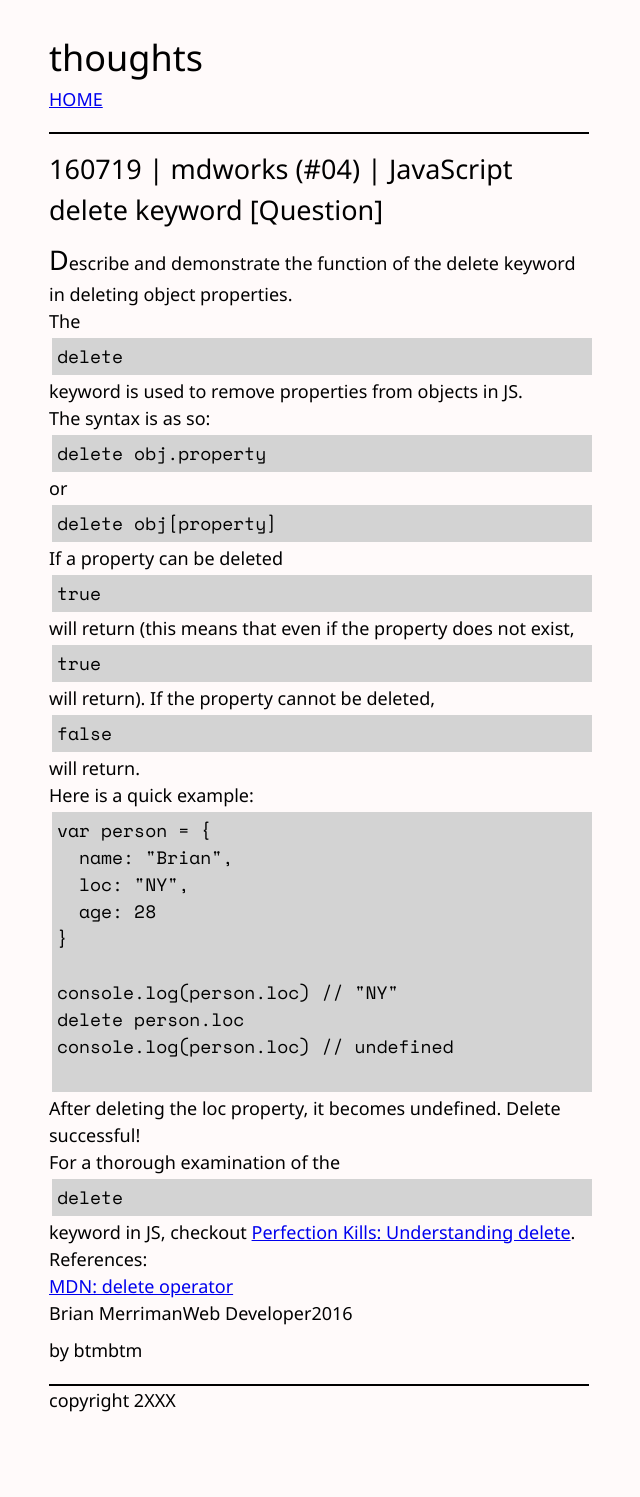
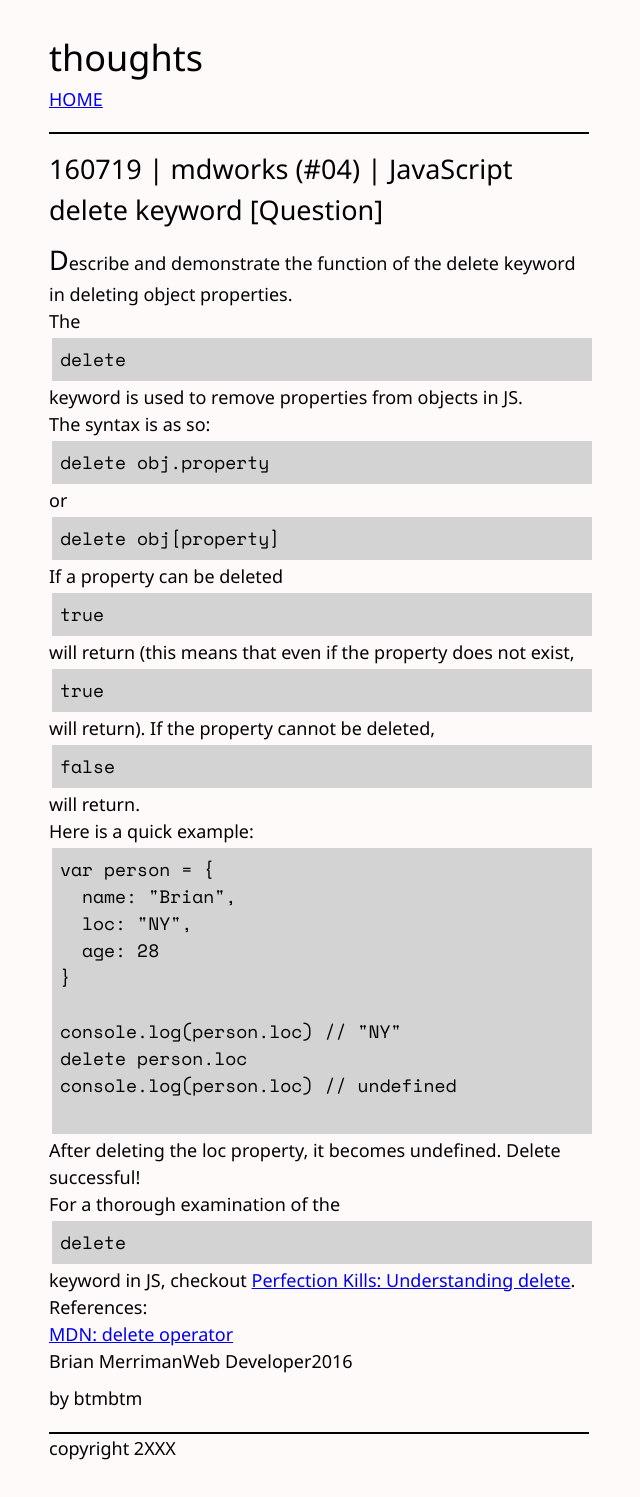
Before and after one commit to btmbtm/btmbtm.github.io, a Jekyll site: the page built from MDWork/2016-07-19-mdworks-04-question-JS-delete-keyword.md, in a window 1280 px wide. Shown: the whole page, without its empty margins (321-961 px from the left). Built offline with Jekyll 4.4.1, drawn with Linux system fonts in a browser that asks for light colours; before the commit the page ends 1449 px from its top, so only the background shows below that.

Commit message:
tweak code block

```diff
--- a/css/main.css
+++ b/css/main.css
@@ -64,7 +64,7 @@ body {
 code {
   display: block;
   width: 100%;
-  padding: 5px;
+  padding: 8px;
   margin: 3px;
   background-color: lightgray;
   font-family: 'Space Mono', monospace;
--- a/scss/base/_base.scss
+++ b/scss/base/_base.scss
@@ -18,7 +18,7 @@ body{
 code{
 	display: block;
 	width: 100%;
-	padding: 5px;
+	padding: 8px;
 	margin: 3px;
 	background-color: lightgray;
 	font-family: 'Space Mono', monospace;
```
